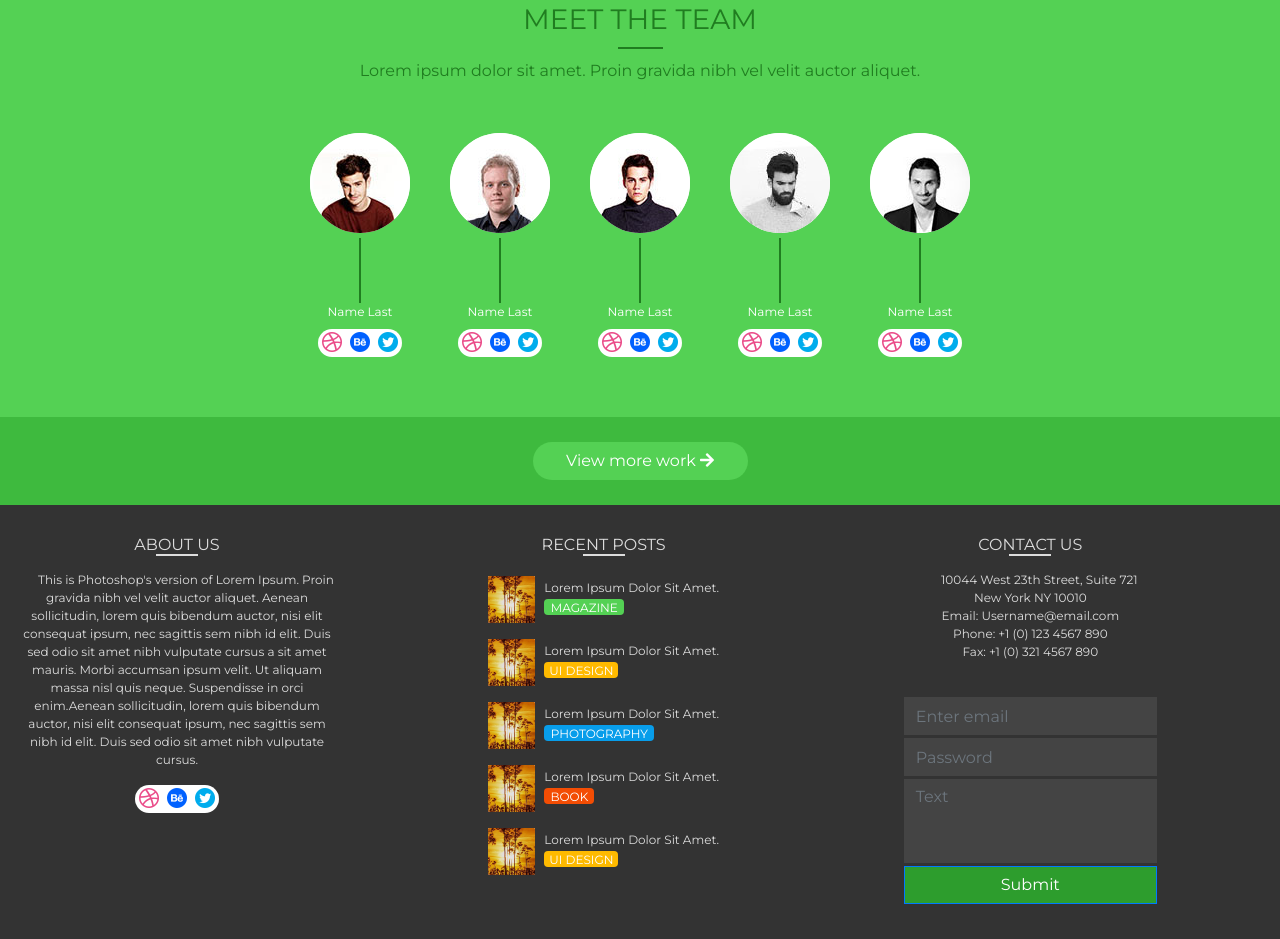
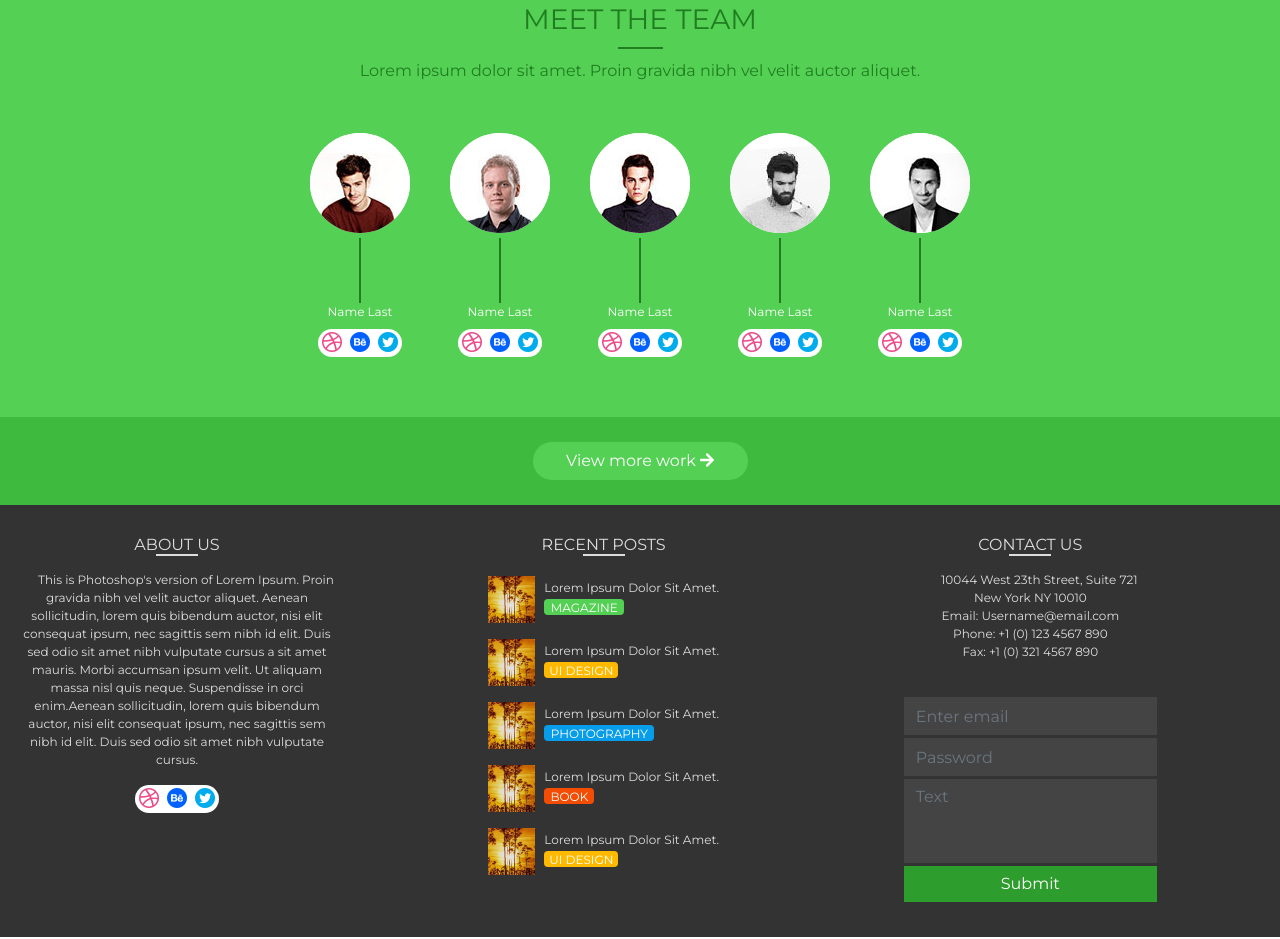
Before and after one commit to likili/css, a plain HTML site: page index.html in a window 1280 px wide. Shown: the part 2994-3933 px from the top of the page. Drawn offline with Linux system fonts and the light colour scheme.

Commit message:
post 5: доработал в первом приблежении

```diff
--- a/css/main.css
+++ b/css/main.css
@@ -553,9 +553,10 @@ header .container-fluid {
 
 
 .ftr-frm button {
-    border-radius: initial;
+    border-radius: 0;
     background: #2d9d2d;
     width: 253px;
+    border: 0;
 }
 
 .ftr-end {
```
